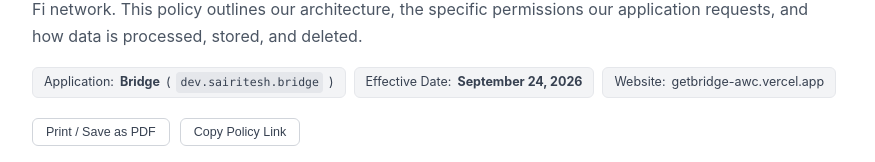
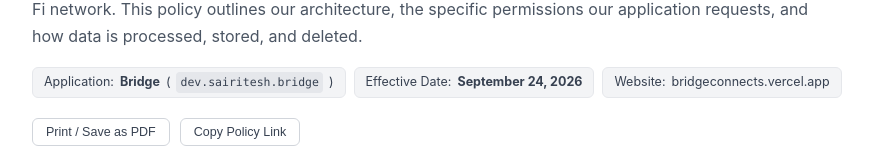
Before and after one commit to sairiteshdomakuntla/bridge-website, a React (Vite) app: page /privacy in a window 1280 px wide. Shown: the part 258-420 px from the top of the page, without its empty margins (202-1077 px from the left). Built offline with nearby package versions, Linux system fonts and the light colour scheme.

Commit message:
change url

```diff
--- a/src/Privacy.tsx
+++ b/src/Privacy.tsx
@@ -20,7 +20,7 @@
 
   const handleCopyLink = () => {
     const url = window.location.origin.includes('localhost')
-      ? 'https://getbridge-awc.vercel.app/privacy'
+      ? 'https://bridgeconnects.vercel.app/privacy'
       : `${window.location.origin}/privacy`;
     navigator.clipboard.writeText(url);
     setCopied(true);
@@ -58,7 +58,7 @@
           <div className="legal-meta-grid">
             <span className="legal-chip">Application: <b>Bridge</b> (<code>dev.sairitesh.bridge</code>)</span>
             <span className="legal-chip">Effective Date: <b>September 24, 2026</b></span>
-            <span className="legal-chip">Website: <a href="https://getbridge-awc.vercel.app" style={{ color: 'inherit', textDecoration: 'none' }}>getbridge-awc.vercel.app</a></span>
+            <span className="legal-chip">Website: <a href="https://bridgeconnects.vercel.app" style={{ color: 'inherit', textDecoration: 'none' }}>bridgeconnects.vercel.app</a></span>
           </div>
 
           <div className="legal-actions">
@@ -399,7 +399,7 @@
             <li><b>Developer:</b> Sai Ritesh Domakuntla</li>
             <li><b>Email:</b> <a href="mailto:sairiteshdomakuntla@gmail.com">sairiteshdomakuntla@gmail.com</a></li>
             <li><b>Application Package:</b> <code>dev.sairitesh.bridge</code></li>
-            <li><b>Official Website:</b> <a href="https://getbridge-awc.vercel.app">https://getbridge-awc.vercel.app</a></li>
+            <li><b>Official Website:</b> <a href="https://bridgeconnects.vercel.app">https://bridgeconnects.vercel.app</a></li>
           </ul>
         </section>
       </main>
--- a/src/config.ts
+++ b/src/config.ts
@@ -23,7 +23,7 @@
   playStoreUrl: '/download',
   releasesUrl: '/download',
   supportEmail: 'sairiteshdomakuntla@gmail.com',
-  websiteUrl: 'https://getbridge-awc.vercel.app',
+  websiteUrl: 'https://bridgeconnects.vercel.app',
 } as const;
 
 /** Short, human-friendly fingerprint: ED3A5454…AA6ACA71 */
```
